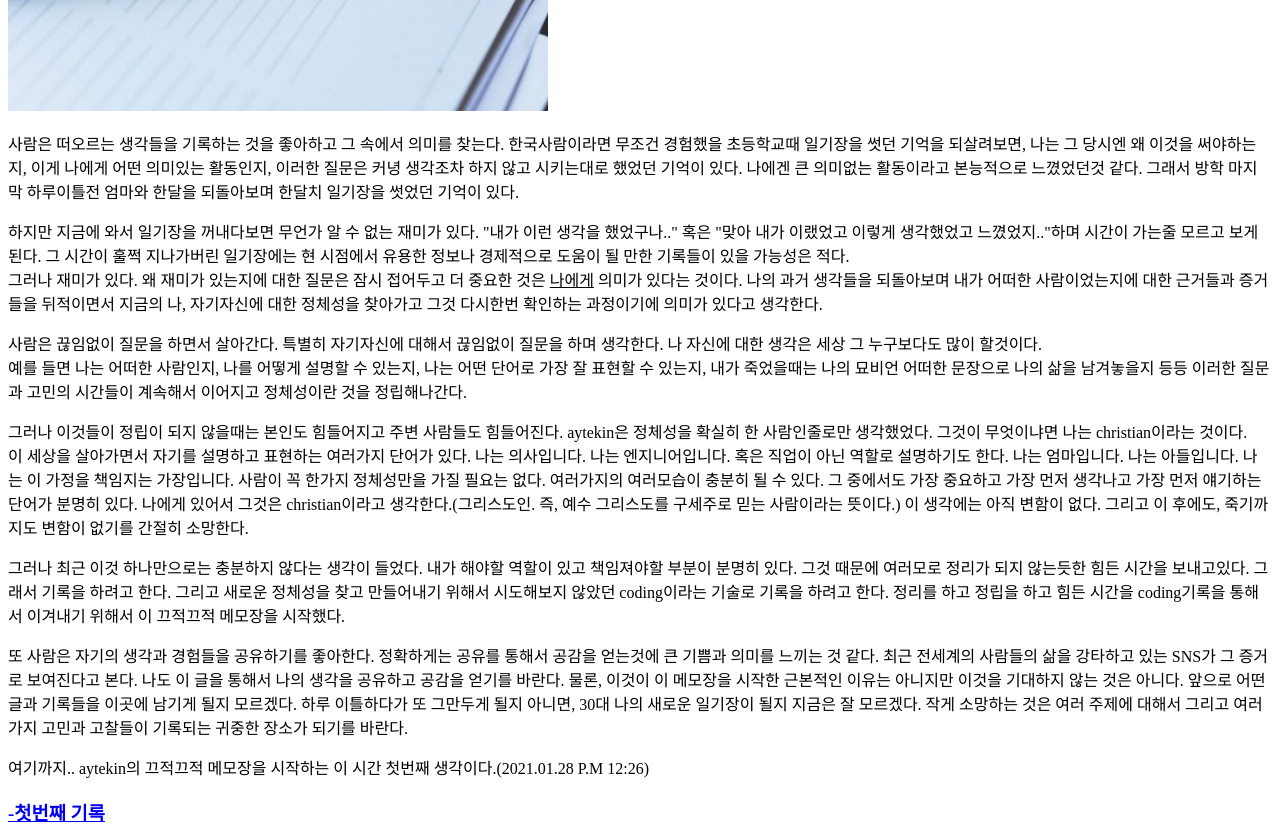
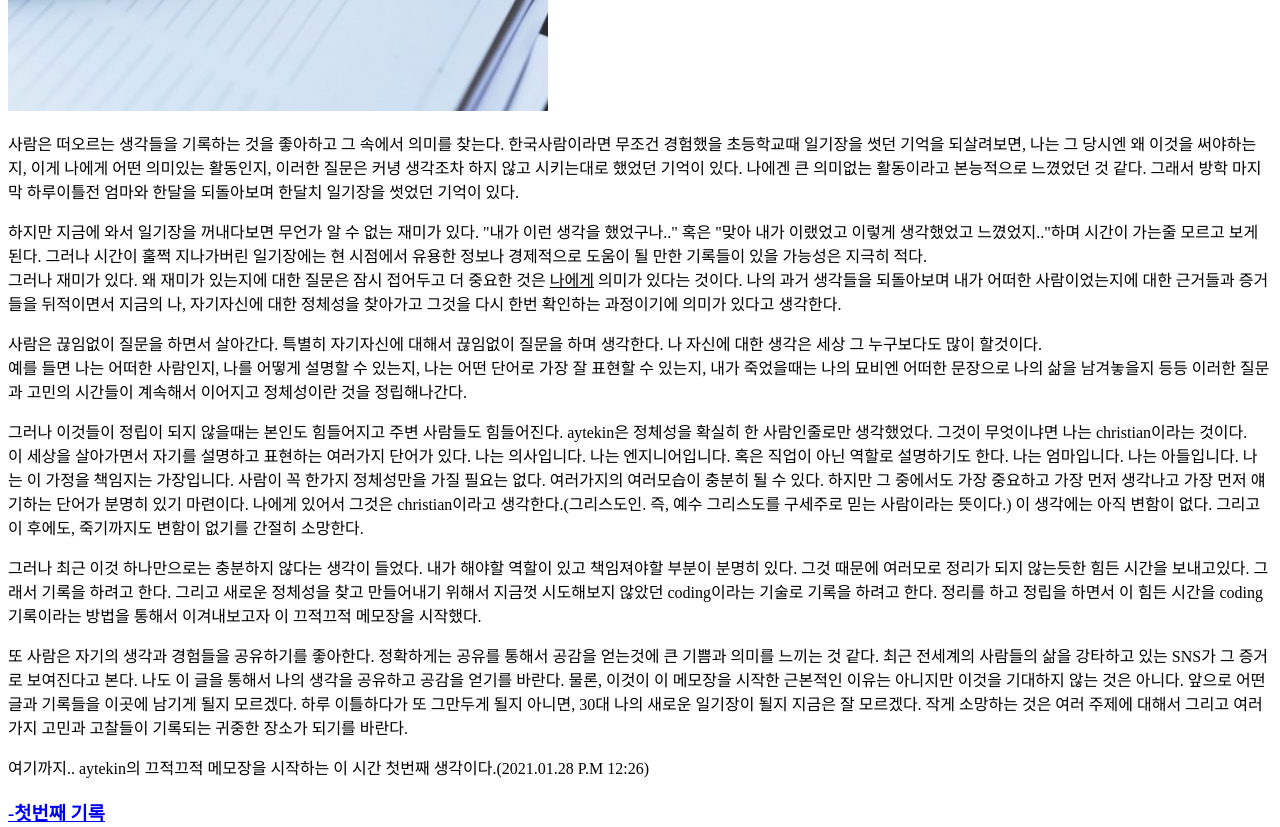
Before and after one commit to aytekin827/GGijeockGGijeock, a plain HTML site: page title.html in a window 1280 px wide. Shown: the part 380-1207 px from the top of the page. Drawn offline with Linux system fonts and the light colour scheme.

Commit message:
Add files via upload

```diff
--- a/title.html
+++ b/title.html
@@ -3,9 +3,9 @@
 <head>
     <title> aytekin의 끄적끄적</title>
     <meta charset="utf-8">
-  </head>
+</head>
 
-  <body>
+<body>
     <h1> Aytekin의 끄적끄적 생각 메모장 </h1>
 
   <p>
@@ -18,18 +18,18 @@
     사람은 떠오르는 생각들을 기록하는 것을 좋아하고 그 속에서 의미를 찾는다.
     한국사람이라면 무조건 경험했을 초등학교때 일기장을 썻던 기억을 되살려보면,
     나는 그 당시엔 왜 이것을 써야하는지, 이게 나에게 어떤 의미있는 활동인지, 이러한 질문은 커녕 생각조차 하지 않고 시키는대로 했었던 기억이 있다.
-    나에겐 큰 의미없는 활동이라고 본능적으로 느꼈었던것 같다.
+    나에겐 큰 의미없는 활동이라고 본능적으로 느꼈었던 것 같다.
     그래서 방학 마지막 하루이틀전 엄마와 한달을 되돌아보며 한달치 일기장을 썻었던 기억이 있다.
   </P>
 
   <p>
     하지만 지금에 와서 일기장을 꺼내다보면 무언가 알 수 없는 재미가 있다.
     "내가 이런 생각을 했었구나.." 혹은 "맞아 내가 이랬었고 이렇게 생각했었고 느꼈었지.."하며 시간이 가는줄 모르고 보게된다.
-    그 시간이 훌쩍 지나가버린 일기장에는 현 시점에서 유용한 정보나 경제적으로 도움이 될 만한 기록들이 있을 가능성은 적다.
+    그러나 시간이 훌쩍 지나가버린 일기장에는 현 시점에서 유용한 정보나 경제적으로 도움이 될 만한 기록들이 있을 가능성은 지극히 적다.
     <br>
     그러나 재미가 있다. 왜 재미가 있는지에 대한 질문은 잠시 접어두고 더 중요한 것은 <u>나에게</u> 의미가 있다는 것이다.
     나의 과거 생각들을 되돌아보며 내가 어떠한 사람이었는지에 대한 근거들과 증거들을 뒤적이면서 지금의 나, 자기자신에 대한 정체성을
-    찾아가고 그것 다시한번 확인하는 과정이기에 의미가 있다고 생각한다.
+    찾아가고 그것을 다시 한번 확인하는 과정이기에 의미가 있다고 생각한다.
   </p>
 
   <p>
@@ -38,7 +38,7 @@
     나는 어떠한 사람인지,
     나를 어떻게 설명할 수 있는지,
     나는 어떤 단어로 가장 잘 표현할 수 있는지,
-    내가 죽었을때는 나의 묘비언 어떠한 문장으로 나의 삶을 남겨놓을지 등등
+    내가 죽었을때는 나의 묘비엔 어떠한 문장으로 나의 삶을 남겨놓을지 등등
     이러한 질문과 고민의 시간들이 계속해서 이어지고 정체성이란 것을 정립해나간다.
 
   <p>
@@ -50,7 +50,7 @@
     나는 의사입니다. 나는 엔지니어입니다. 혹은 직업이 아닌 역할로 설명하기도 한다.
     나는 엄마입니다. 나는 아들입니다. 나는 이 가정을 책임지는 가장입니다.
     사람이 꼭 한가지 정체성만을 가질 필요는 없다. 여러가지의 여러모습이 충분히 될 수 있다.
-    그 중에서도 가장 중요하고 가장 먼저 생각나고 가장 먼저 얘기하는 단어가 분명히 있다.
+    하지만 그 중에서도 가장 중요하고 가장 먼저 생각나고 가장 먼저 얘기하는 단어가 분명히 있기 마련이다.
     나에게 있어서 그것은 christian이라고 생각한다.(그리스도인. 즉, 예수 그리스도를 구세주로 믿는 사람이라는 뜻이다.)
     이 생각에는 아직 변함이 없다. 그리고 이 후에도, 죽기까지도 변함이 없기를 간절히 소망한다.
   </p>
@@ -59,8 +59,8 @@
     그러나 최근 이것 하나만으로는 충분하지 않다는 생각이 들었다.
     내가 해야할 역할이 있고 책임져야할 부분이 분명히 있다.
     그것 때문에 여러모로 정리가 되지 않는듯한 힘든 시간을 보내고있다.
-    그래서 기록을 하려고 한다. 그리고 새로운 정체성을 찾고 만들어내기 위해서 시도해보지 않았던 coding이라는 기술로 기록을 하려고 한다.
-    정리를 하고 정립을 하고 힘든 시간을 coding기록을 통해서 이겨내기 위해서 이 끄적끄적 메모장을 시작했다.
+    그래서 기록을 하려고 한다. 그리고 새로운 정체성을 찾고 만들어내기 위해서 지금껏 시도해보지 않았던 coding이라는 기술로 기록을 하려고 한다.
+    정리를 하고 정립을 하면서 이 힘든 시간을 coding기록이라는 방법을 통해서 이겨내보고자 이 끄적끄적 메모장을 시작했다.
   </p>
 
   <p>
```
Also changed, not shown: 1-1.html (+3 -0 lines), 1-2.html (+3 -0 lines), 1-3.html (+3 -0 lines), 1-4.html (+5 -2 lines), 1-5.html (+5 -3 lines), 1.html (+1 -1 lines).
